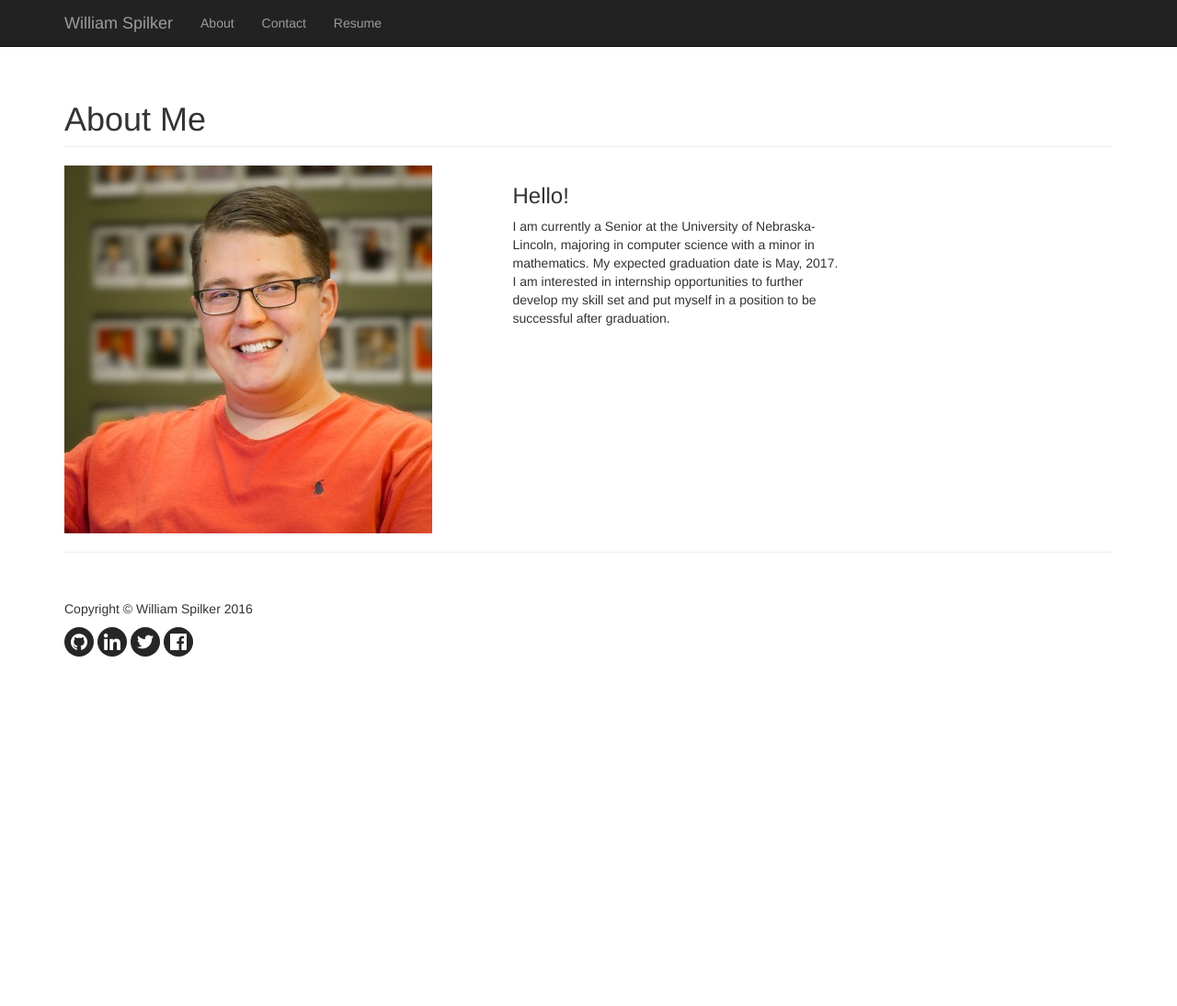
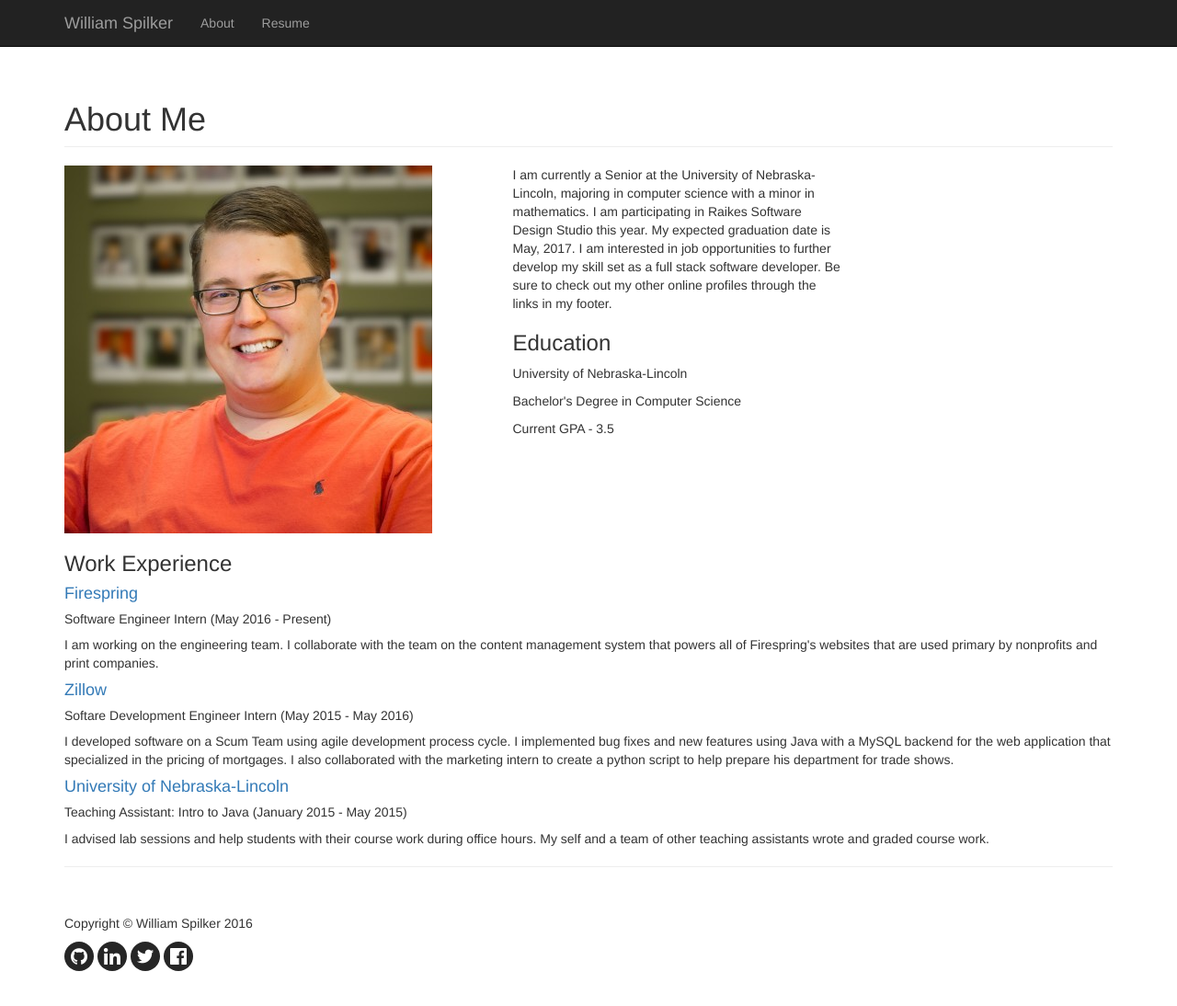
Before and after one commit to Spilker22/spilker22.github.io, a plain HTML site: page index.html in a window 1280 px wide. Shown: the whole page at 92% size. Before the commit the page ends 800 px from the top, so only its background shows below. Drawn offline with Linux system fonts and the light colour scheme.

Commit message:
Revised summary, added education and work experience

```diff
--- a/index.html
+++ b/index.html
@@ -48,9 +48,6 @@
                     <a href="index.html">About</a>
                 </li>
                 <li>
-                    <a href="#">Contact</a>
-                </li>
-                <li>
                     <a href="resume.pdf" target="_blank">Resume</a>
                 </li>
             </ul>
@@ -73,7 +70,7 @@
     </div>
     <!-- /.row -->
 
-    <!-- Portfolio Item Row -->
+    <!-- Portfolio Row -->
     <div class="row">
 
         <div class="col-md-5">
@@ -81,15 +78,47 @@
         </div>
 
         <div class="col-md-4">
-            <h3>Hello!</h3>
-            <p>I am currently a Senior at the University of Nebraska-Lincoln, majoring in computer science
-                with a minor in mathematics.  My expected graduation date is May, 2017. I am interested in
-                internship opportunities to further develop my skill set and put myself in a position to be
-                successful after graduation.</p>
+            <p>
+                I am currently a Senior at the University of Nebraska-Lincoln, majoring in computer science with a minor
+                in mathematics. I am participating in Raikes Software Design Studio this year. My expected graduation
+                date is May, 2017. I am interested in job opportunities to further develop my skill set as a full stack
+                software developer. Be sure to check out my other online profiles through the links in my footer.
+            </p>
+            <h3>Education</h3>
+            <p>University of Nebraska-Lincoln</p>
+            <p>Bachelor's Degree in Computer Science</p>
+            <p>Current GPA - 3.5</p>
+
         </div>
 
     </div>
-    <!-- /.row -->
+    <!-- End of Portfolio Row -->
+
+    <!-- Experience Row -->
+    <div>
+        <h3>Work Experience</h3>
+        <h4><a href="//http://www.firespring.com" target="_blank">Firespring</a></h4>
+        <h5>Software Engineer Intern (May 2016 - Present)</h5>
+        <p>
+            I am working on the engineering team. I collaborate with the team on the content management system that
+            powers all of Firespring's websites that are used primary by nonprofits and print companies.
+        </p>
+        <h4><a href="//www.zillow.com" target="_blank">Zillow</a></h4>
+        <h5>Softare Development Engineer Intern (May 2015 - May 2016)</h5>
+        <p>
+            I developed software on a Scum Team using agile development process cycle. I implemented bug fixes and
+            new features using Java with a MySQL backend for the web application that specialized in the pricing of
+            mortgages. I also collaborated with the marketing intern to create a python script to help prepare his
+            department for trade shows.
+        </p>
+        <h4><a href="//www.unl.edu" target="_blank">University of Nebraska-Lincoln</a></h4>
+        <h5>Teaching Assistant: Intro to Java (January 2015 - May 2015)</h5>
+        <p>
+            I advised lab sessions and help students with their course work during office hours. My self and a team
+            of other teaching assistants wrote and graded course work.
+        </p>
+    </div>
+    <!-- end of Experience Row -->
 
     <hr>
 
```
